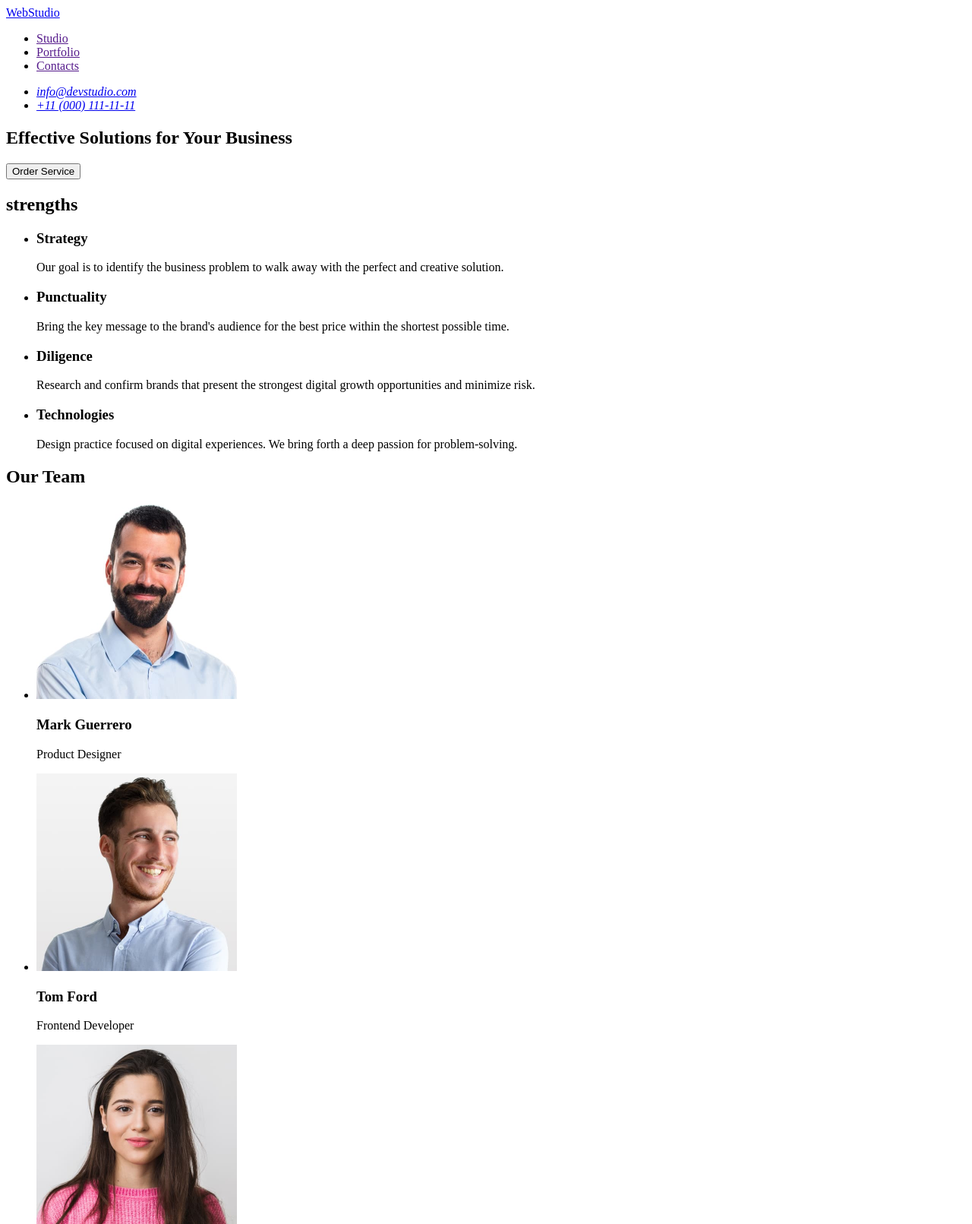
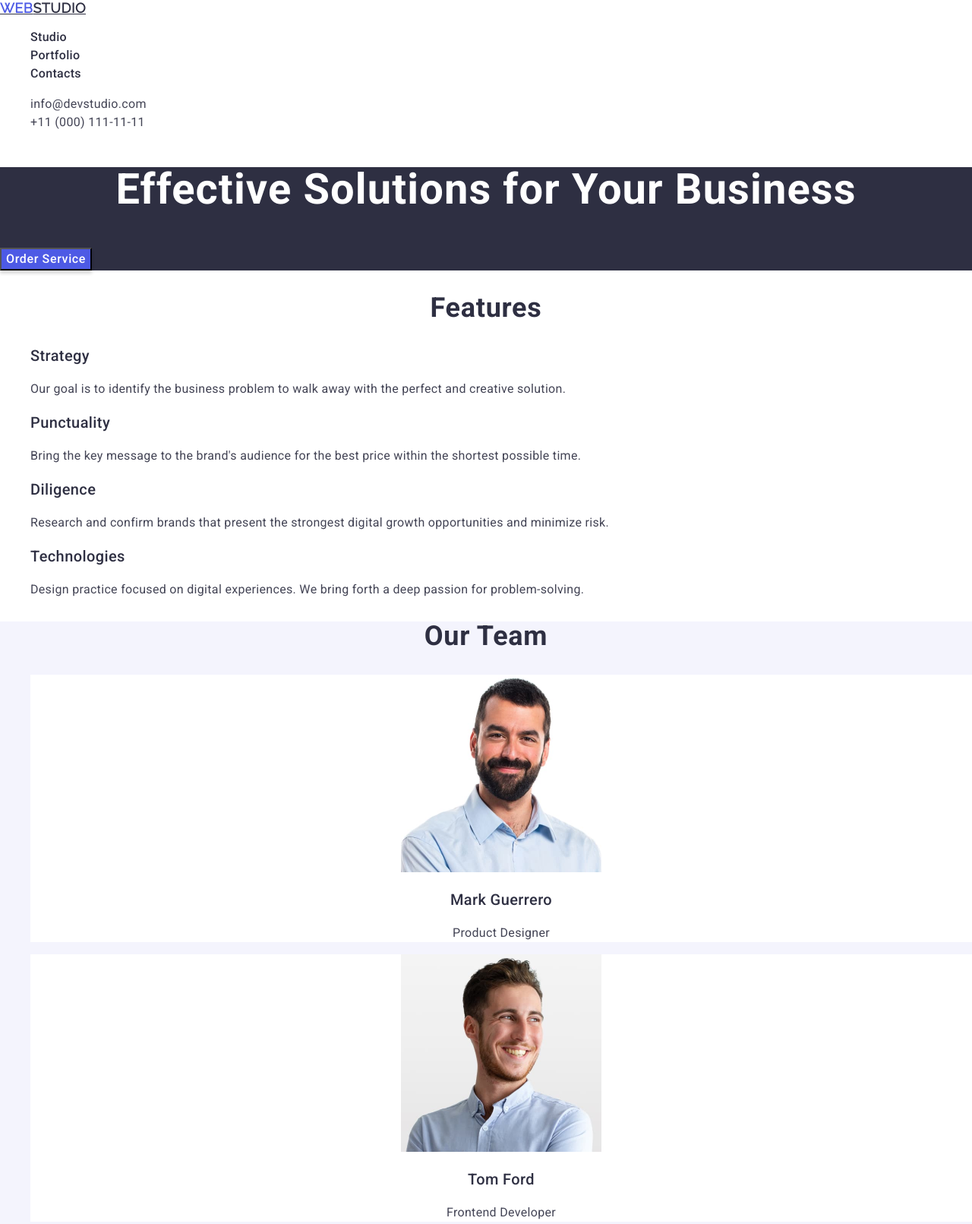
Before and after one commit to 2024gloria/goit-markup-hw-02, a plain HTML site: page index.html in a window 1280 px wide. Shown: the top 1611 px of the page at 76% size. Drawn offline with nearby package versions, Linux system fonts and the light colour scheme.

Commit message:
add styles

```diff
--- /dev/null
+++ b/css/styles.css
@@ -0,0 +1,111 @@
+body {
+  font-family: "Roboto", sans-serif;
+  color: #434455;
+  background-color: #fff;
+}
+ul,
+ol {
+  list-style-type: none;
+}
+a {
+  text-decoration: none;
+}
+.logo {
+  font-family: "Raleway", sans-serif;
+  font-weight: 700;
+  font-size: 18px;
+  line-height: 1.17;
+  letter-spacing: 0.03em;
+  text-transform: uppercase;
+  color: #2e2f42;
+}
+.logo-name {
+  color: #4d5ae5;
+}
+
+.logo:focus,
+.logo:hover {
+  text-decoration: underline;
+}
+.adress-link {
+  color: #434455;
+  font-weight: 400;
+  font-size: 16px;
+  line-height: 1.5;
+  letter-spacing: 0.02em;
+  font-style: normal;
+  text-decoration: none;
+}
+.adress-link:hover,
+.adress-link:focus,
+.nav-link:hover,
+.nav-link:focus {
+  color: #404bbf;
+}
+.nav-link {
+  font-weight: 500;
+  font-size: 16px;
+  line-height: 1.5;
+  letter-spacing: 0.02em;
+  color: #2e2f42;
+}
+.image {
+  background-color: #2e2f42;
+}
+.section-team-item {
+  background-color: #fff;
+}
+h1 {
+  font-size: 56px;
+  line-height: 1.07;
+  letter-spacing: 0.02em;
+  text-align: center;
+  color: #fff;
+}
+h2 {
+  font-size: 36px;
+  line-height: 1.11;
+  letter-spacing: 0.02em;
+  text-align: center;
+  color: #2e2f42;
+}
+h3 {
+  font-weight: 500;
+  font-size: 20px;
+  line-height: 1.2;
+  letter-spacing: 0.02em;
+  color: #2e2f42;
+}
+p {
+  font-size: 16px;
+  line-height: 1.5;
+  letter-spacing: 0.02em;
+}
+button {
+  font-weight: 500;
+  font-size: 16px;
+  line-height: 1.5;
+  letter-spacing: 0.04em;
+  color: #fff;
+  box-shadow: 0 4px 4px 0 rgba(0, 0, 0, 0.15);
+  background-color: #4d5ae5;
+  font-family: inherit;
+  cursor: pointer;
+}
+button:hover,
+button:focus {
+  background-color: #404bbf;
+}
+.section-team {
+  text-align: center;
+  background-color: #f4f4fd;
+}
+footer {
+  background-color: #2e2f42;
+  color: #f4f4fd;
+}
+.footer-logo {
+  color: #f4f4fd;
+  text-transform: uppercase;
+  text-decoration: none;
+}
--- a/index.html
+++ b/index.html
@@ -3,34 +3,60 @@
   <head>
     <meta charset="UTF-8" />
     <meta name="viewport" content="width=device-width, initial-scale=1.0" />
-    <title>Document</title>
+    <title>WebStudio</title>
+    <link
+      rel="stylesheet"
+      href="https://cdnjs.cloudflare.com/ajax/libs/modern-normalize/2.0.0/modern-normalize.min.css"
+      integrity="sha512-4xo8blKMVCiXpTaLzQSLSw3KFOVPWhm/TRtuPVc4WG6kUgjH6J03IBuG7JZPkcWMxJ5huwaBpOpnwYElP/m6wg=="
+      crossorigin="anonymous"
+      referrerpolicy="no-referrer"
+    />
+    <link rel="preconnect" href="https://fonts.googleapis.com" />
+    <link rel="preconnect" href="https://fonts.gstatic.com" crossorigin />
+    <link
+      rel="stylesheet"
+      href="https://fonts.googleapis.com/css2?family=Raleway:wght700&family=Roboto:wght@400;500;700&display=swap"
+    />
+    <link rel="stylesheet" href="./css/styles.css" />
   </head>
   <body>
     <header>
-      <nav>
-        <a href="./index.html">WebStudio</a>
-        <ul>
-          <li><a href="">Studio</a></li>
-          <li><a href="">Portfolio</a></li>
-          <li><a href="">Contacts</a></li>
+      <nav class="nav">
+        <a class="logo" href="./index.html"
+          ><span class="logo-name">Web</span>Studio
+        </a>
+        <ul class="nav-list">
+          <li class="nav-item">
+            <a class="nav-link" href="./index.html">Studio</a>
+          </li>
+          <li class="nav-item"><a class="nav-link" href="">Portfolio</a></li>
+          <li class="nav-item"><a class="nav-link" href="">Contacts</a></li>
         </ul>
       </nav>
       <address>
-        <ul>
-          <li><a href="mailto:info@devstudio.com">info@devstudio.com</a></li>
-          <li><a href="tel:+110001111111">+11 (000) 111-11-11</a></li>
+        <ul class="adress-list">
+          <li class="adress-item">
+            <a class="adress-link" href="mailto:info@devstudio.com"
+              >info@devstudio.com</a
+            >
+          </li>
+          <li class="adress-item">
+            <a class="adress-link" href="tel:+110001111111"
+              >+11 (000) 111-11-11</a
+            >
+          </li>
         </ul>
       </address>
     </header>
     <main>
-      <section>
+      <section class="image">
         <h1>Effective Solutions for Your Business</h1>
         <button type="button">Order Service</button>
       </section>
       <section>
-        <h2>strengths</h2>
-        <ul>
-          <li>
+        <h2>Features</h2>
+        <ul class="">
+          <li class="item">
             <h3>Strategy</h3>
             <p>
               Our goal is to identify the business problem to walk away with the
@@ -60,21 +86,23 @@
           </li>
         </ul>
       </section>
-      <section>
+      <section class="section-team">
         <h2>Our Team</h2>
         <ul>
-          <li>
+          <li class="section-team-item">
             <img
+              class="section-team-img"
               src="./images/img-1.jpg"
               alt="Mark Guerrero"
               width="264"
               height="260"
             />
-            <h3>Mark Guerrero</h3>
-            <p>Product Designer</p>
+            <h3 class="section-team-title">Mark Guerrero</h3>
+            <p class="section-team-desc">Product Designer</p>
           </li>
-          <li>
+          <li class="section-team-item">
             <img
+              class="section-team-img"
               src="./images/img-2.jpg"
               alt="Tom Ford"
               width="264"
@@ -83,8 +111,9 @@
             <h3>Tom Ford</h3>
             <p>Frontend Developer</p>
           </li>
-          <li>
+          <li class="section-team-item">
             <img
+              class="section-team-img"
               src="./images/img-3.jpg"
               alt="Camila Garcia"
               width="264"
@@ -93,8 +122,9 @@
             <h3>Camila Garcia</h3>
             <p>Marketing</p>
           </li>
-          <li>
+          <li class="section-team-item">
             <img
+              class="section-team-img"
               src="./images/img-4.jpg"
               alt="Daniel Wilson"
               width="264"
@@ -105,10 +135,79 @@
           </li>
         </ul>
       </section>
+      <section class="section-portfolio">
+        <h2>Our Portfolio</h2>
+        <ul>
+          <li>
+            <img
+              src="./images/img-5.jpg"
+              alt="Banking App"
+              width="360"
+              height="300"
+            />
+            <h3>Banking App</h3>
+            <p>App</p>
+          </li>
+          <li>
+            <img
+              src="./images/img-6.jpg"
+              alt="Cashless Payment"
+              width="360"
+              height="300"
+            />
+            <h3>Cashless Payment</h3>
+            <p>Marketing</p>
+          </li>
+          <li>
+            <img
+              src="./images/img-7.jpg"
+              alt="Meditation App"
+              width="360"
+              height="300"
+            />
+            <h3>Meditation App</h3>
+            <p>App</p>
+          </li>
+        </ul>
+        <ul>
+          <li>
+            <img
+              src="./images/img-8.jpg"
+              alt="Taxi Service"
+              width="360"
+              height="300"
+            />
+            <h3>Taxi Service</h3>
+            <p>Marketing</p>
+          </li>
+          <li>
+            <img
+              src="./images/img-9.jpg"
+              alt="Screen Illustrations"
+              width="360"
+              height="300"
+            />
+            <h3>Screen Illustrations</h3>
+            <p>Design</p>
+          </li>
+          <li>
+            <img
+              src="./images/img-10.jpg"
+              alt="Online Courses"
+              width="360"
+              height="300"
+            />
+            <h3>Online Courses</h3>
+            <p>Marketing</p>
+          </li>
+        </ul>
+      </section>
     </main>
     <footer>
-      <a href="./index.html">WebStudio</a>
-      <p>
+      <a class="footer-logo" href="./index.html">
+        <span class="logo-name">Web</span>Studio</a
+      >
+      <p class="footer-text">
         Increase the flow of customers and sales for your business with digital
         marketing & growth solutions.
       </p>
```
Also changed, not shown: images/img-10.jpg (added), images/img-5.jpg (added), images/img-6.jpg (added), images/img-7.jpg (added), images/img-8.jpg (added), images/img-9.jpg (added), portfolio.html (added).
